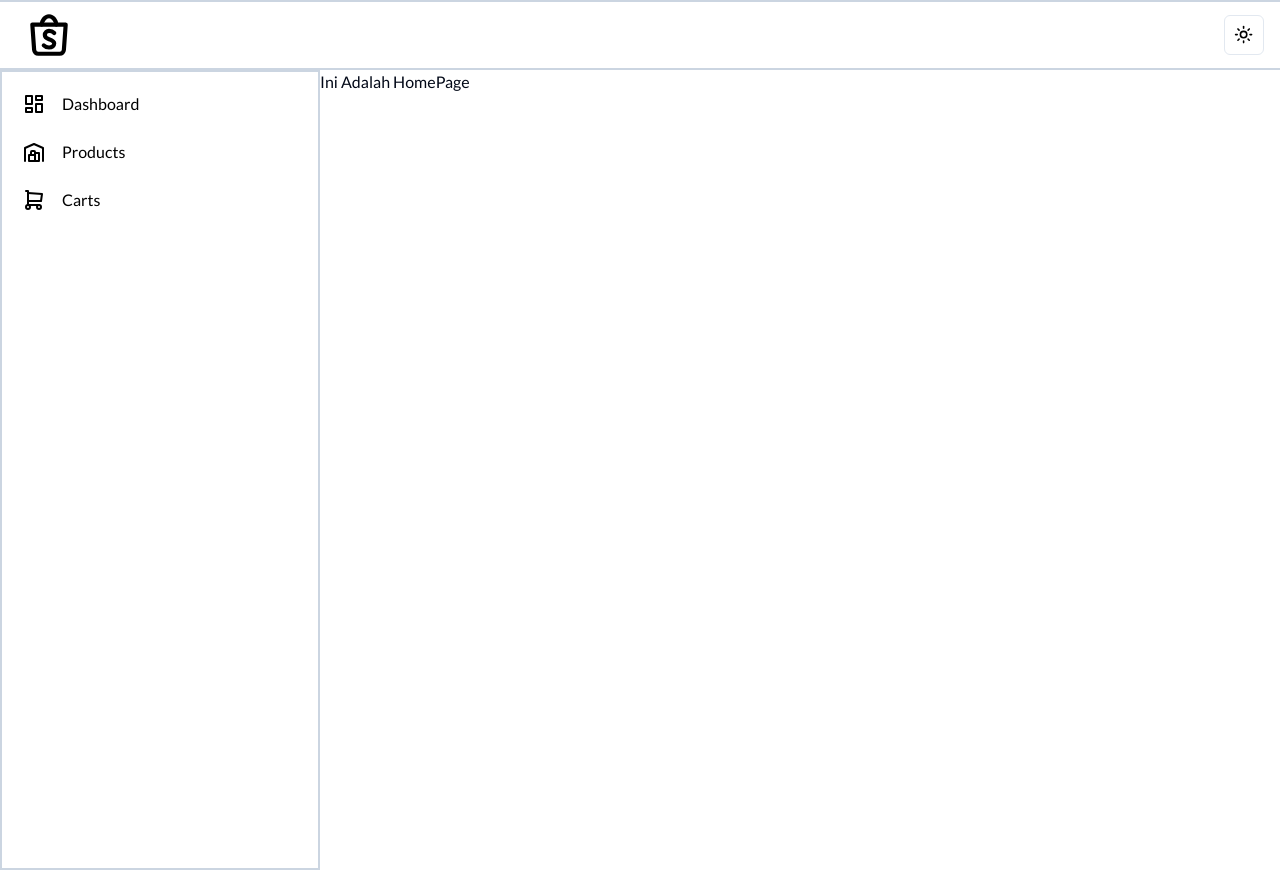
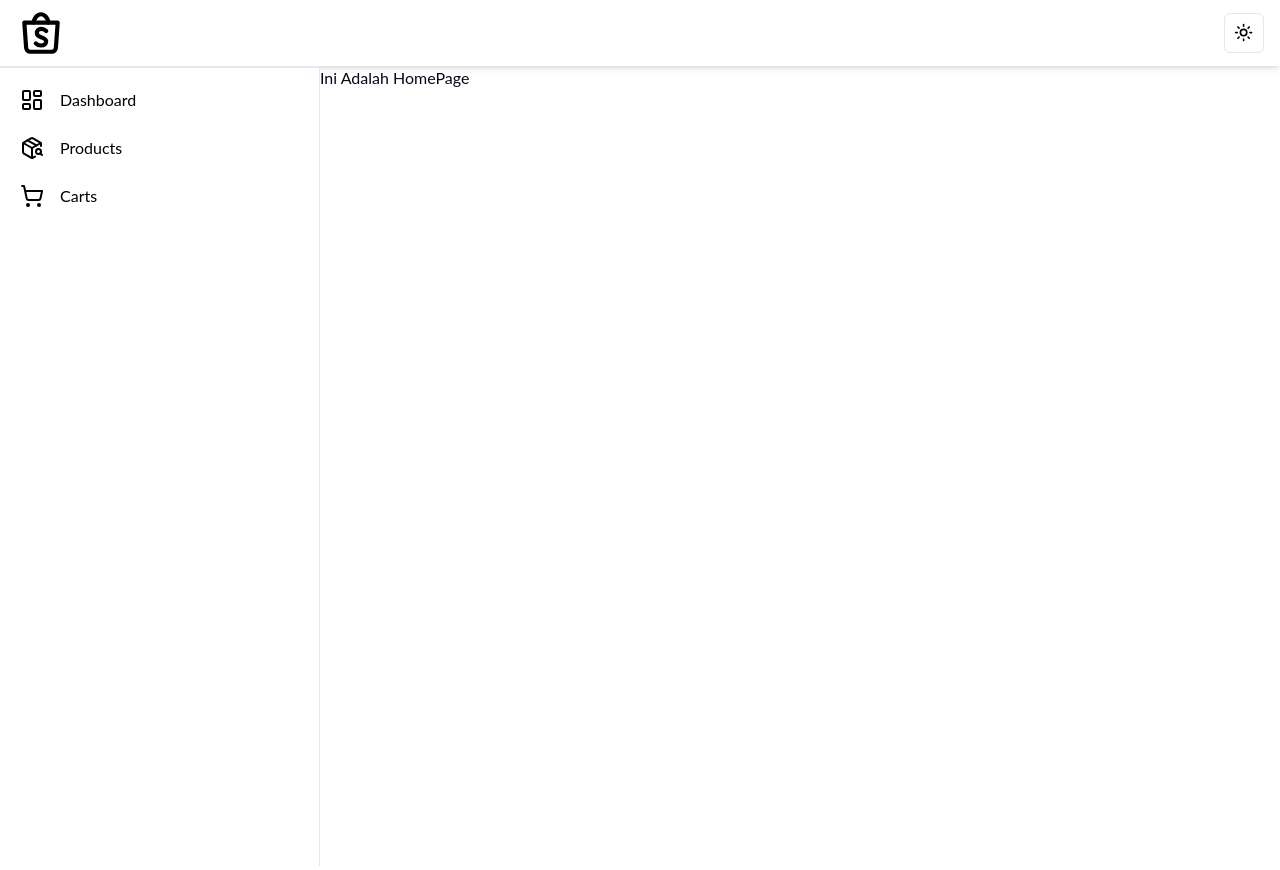
Before and after one commit to Faiznurfaza/E-Store-Manager, a Next.js app: page / in a window 1280 px wide. Built offline with nearby package versions, Linux system fonts and the light colour scheme.

Commit message:
style: Improves Styling and UI for navbar, sidebar, product list

```diff
--- a/package.json
+++ b/package.json
@@ -44,6 +44,7 @@
     "react-dom": "18.2.0",
     "react-hook-form": "^7.46.2",
     "react-query": "^3.39.3",
+    "sonner": "^1.0.3",
     "tailwind-merge": "^1.14.0",
     "tailwindcss": "3.3.3",
     "tailwindcss-animate": "^1.0.7",
--- a/src/app/layout.tsx
+++ b/src/app/layout.tsx
@@ -1,14 +1,17 @@
 import "../styles/globals.css";
 import type { Metadata } from "next";
-import { Inter } from "next/font/google";
+import { Merriweather_Sans } from "next/font/google";
 import { ThemeProvider } from "@/components/theme-provider";
-import Head from "@/components/head";
 import Header from "@/components/header";
 import Sidebar from "@/components/sidebar/sidebar";
 import Providers from "@/utils/provider";
-import StyledComponentsRegistry from '../lib/AntdRegistry';
+import StyledComponentsRegistry from "../lib/AntdRegistry";
+import { Toaster, toast } from "sonner";
 
-const inter = Inter({ subsets: ["latin"] });
+const merriweather = Merriweather_Sans({
+  subsets: ["latin"],
+  display: "swap",
+});
 
 export const metadata: Metadata = {
   title: "E-Store Manager",
@@ -22,14 +25,15 @@ export default function RootLayout({
 }) {
   return (
     <html lang="en" suppressHydrationWarning>
-      <Head />
-
-      <body className={inter.className}>
+      <body className={merriweather.className}>
         <ThemeProvider attribute="class" defaultTheme="system" enableSystem>
+          <Toaster />
           <Header />
           <main className="flex">
             <Sidebar />
-            <Providers><StyledComponentsRegistry>{children}</StyledComponentsRegistry></Providers>
+            <Providers>
+              <StyledComponentsRegistry>{children}</StyledComponentsRegistry>
+            </Providers>
           </main>
         </ThemeProvider>
       </body>
--- a/src/components/head.tsx
+++ /dev/null
@@ -1,19 +0,0 @@
-import Head from "next/head";
-
-export default function THead() {
-  return (
-    <Head>
-      <link rel="preconnect" href="https://fonts.googleapis.com" />
-      <link
-        rel="preconnect"
-        href="https://fonts.gstatic.com"
-        crossOrigin="anonymous"
-      />
-      {/* // eslint-disable-next-line @next/next/no-page-custom-font */}
-      <link
-        href="https://fonts.googleapis.com/css2?family=Lato&display=swap"
-        rel="stylesheet"
-      />
-    </Head>
-  );
-}
--- a/src/components/navbar/navbar.tsx
+++ b/src/components/navbar/navbar.tsx
@@ -10,24 +10,18 @@ export default function Navbar() {
 
   return (
     <nav
-      className={`flex ${
-        isDarkMode
-          ? "bg-gray-900 border-gray-600"
-          : "bg-white text-black border-slate-300"
-      } border-y-2 border-collapse`}
+      className={`flex justify-between items-center py-2 px-4 ${
+        isDarkMode ? "bg-gray-900 text-white" : "bg-white text-black"
+      } shadow-md`}
     >
-      <ul className="flex items-center justify-between w-full">
-        <li className="py-2 px-6">
-          <Link href="/" passHref legacyBehavior>
-            <a className="flex space-x-2">
-              <IconBrandShopee width={50} height={50} />
-            </a>
-          </Link>
-        </li>
-        <li className="py-2 px-4">
-          <ModeToggle />
-        </li>
-      </ul>
+      <Link href="/" passHref legacyBehavior>
+        <a className="flex items-center space-x-2">
+          <IconBrandShopee width={50} height={50} />
+        </a>
+      </Link>
+      <div className="flex items-center space-x-4">
+        <ModeToggle />
+      </div>
     </nav>
   );
 }
--- a/src/components/sidebar/sidebar.tsx
+++ b/src/components/sidebar/sidebar.tsx
@@ -1,69 +1,78 @@
 "use client";
 
-import * as React from "react";
+import React, { ReactNode, useState } from "react";
 import Link from "next/link";
-import {
-  IconShoppingCart,
-  IconBuildingWarehouse,
-  IconLayoutDashboard,
-} from "@tabler/icons-react";
+
+import { LayoutDashboard, PackageSearch, ShoppingCart } from 'lucide-react';
 import { useDarkMode } from "@/utils/useDarkMode";
 
 export default function Sidebar() {
   const { isDarkMode } = useDarkMode();
+  const [showSidebar, setShowSidebar] = useState(false);
+
+  // Function to toggle the sidebar
+  const toggleSidebar = () => {
+    setShowSidebar(!showSidebar);
+  };
 
   return (
     <aside
-      className={`flex ${
-        isDarkMode
-          ? "bg-gray-900 border-gray-600"
-          : "bg-white text-black border-slate-300 border-collapse"
-      } border-2 p-5 min-h-screen w-3/6 md:w-1/4`}
+      className={`border-r border-t-2 border-inherit ${
+        isDarkMode ? "text-white bg-gray-900" : "text-black bg-white"
+      } p-5 min-h-screen w-3/6 md:w-1/4 ${
+        showSidebar ? "lg:w-2/3 xl:w-2/3" : "" // Expand the width when active
+      }`}
     >
-      <ul>
-        <li className="mb-6">
-          <Link href="/" passHref legacyBehavior>
-            <a className="flex space-x-4">
-              <IconLayoutDashboard />
-              <span
-                className={`text-md ${
-                  isDarkMode ? "text-white" : "text-black"
-                }`}
-              >
-                Dashboard
-              </span>
-            </a>
-          </Link>
-        </li>
-        <li className="mb-6">
-          <Link href="/products" passHref legacyBehavior>
-            <a className="flex space-x-4">
-              <IconBuildingWarehouse />
-              <span
-                className={`text-md ${
-                  isDarkMode ? "text-white" : "text-black"
-                }`}
-              >
-                Products
-              </span>
-            </a>
-          </Link>
-        </li>
-        <li className="mb-6">
-          <Link href="/carts" passHref legacyBehavior>
-            <a className="flex space-x-4">
-              <IconShoppingCart />
-              <span
-                className={`text-md ${
-                  isDarkMode ? "text-white" : "text-black"
-                }`}
-              >
-                Carts
-              </span>
-            </a>
-          </Link>
-        </li>
+      <div className="mb-4 lg:hidden cursor-pointer" onClick={toggleSidebar}>
+        ☰
+      </div>
+      <ul className={`space-y-6 ${showSidebar ? "" : "hidden"} lg:block`}>
+        <SidebarItem
+          href="/"
+          icon={<LayoutDashboard />}
+          label="Dashboard"
+          isDarkMode={isDarkMode}
+        />
+        <SidebarItem
+          href="/products"
+          icon={<PackageSearch />}
+          label="Products"
+          isDarkMode={isDarkMode}
+        />
+        <SidebarItem
+          href="/carts"
+          icon={<ShoppingCart />}
+          label="Carts"
+          isDarkMode={isDarkMode}
+        />
       </ul>
     </aside>
   );
 }
+
+function SidebarItem({
+  href,
+  icon,
+  label,
+  isDarkMode,
+}: {
+  href: string;
+  icon: ReactNode;
+  label: string;
+  isDarkMode: boolean;
+}) {
+  return (
+    <li>
+      <Link href={href} passHref legacyBehavior>
+        <a className="flex items-center space-x-4">
+          {icon}
+          <span
+            className={`text-md ${isDarkMode ? "text-white" : "text-black"}`}
+          >
+            {label}
+          </span>
+        </a>
+      </Link>
+    </li>
+  );
+}
--- a/src/modules/products/components/product-filters.tsx
+++ b/src/modules/products/components/product-filters.tsx
@@ -1,9 +1,8 @@
 "use client";
 
 import React, { useState } from "react";
-import { useRouter } from "next/navigation";
 
-import { InputNumber, Select, Space } from "antd";
+import { Input, InputNumber, Select, Space } from "antd";
 
 import {
   Popover,
@@ -12,6 +11,7 @@ import {
 } from "@/components/ui/popover";
 
 import { Button } from "@/components/ui/button";
+import { ListFilter, Search } from "lucide-react";
 
 import useProductFilters from "../hooks/use-products-filters";
 
@@ -32,7 +32,6 @@ export default function ProductFilters({
   minPrice,
   maxPrice,
 }: ProductFiltersProps) {
-  const router = useRouter();
   const { filteredBrands, filteredCategories, setFilters } =
     useProductFilters();
 
@@ -40,6 +39,8 @@ export default function ProductFilters({
   const [selectedCategories, setSelectedCategories] = useState<string[]>([]);
   const [selectedMinPrice, setSelectedMinPrice] = useState<number>(0);
   const [selectedMaxPrice, setSelectedMaxPrice] = useState<number>(0);
+
+  const [selectKey, setSelectKey] = useState<number>(0); // state to re-render the component
 
   const handleSubmit = () => {
     setFilters({
@@ -76,14 +77,26 @@ export default function ProductFilters({
     setSelectedCategories([]);
     setSelectedMaxPrice(0);
     setSelectedMinPrice(0);
+    setSelectKey((prevKey) => prevKey + 1);
   };
 
   return (
     <main>
+      <div className="flex items-center justify-between">
+        <div className="flex items-center w-1/5">
+          <Search className="mr-2"/>
+          <Input allowClear placeholder="Search a product..." />
+        </div>
         <Popover>
           <PopoverTrigger asChild>
-          <Button variant="outline" className="rounded-md p-3">
-            Filter
+            <Button
+              variant="outline"
+              className="text-white tracking-wider rounded-md px-6 mb-2 bg-blue-500"
+            >
+              <span className="mr-2">
+                <ListFilter />
+              </span>
+              Filters
             </Button>
           </PopoverTrigger>
 
@@ -97,6 +110,7 @@ export default function ProductFilters({
                 direction="vertical"
                 size="middle"
                 style={{ display: "flex" }}
+                key={selectKey} // key to re-render the components
               >
                 <Select
                   allowClear
@@ -167,11 +181,19 @@ export default function ProductFilters({
                     }
                   />
                 </Space.Compact>
-              <div className="flex">
-                <Button variant="outline" onClick={handleSubmit}>
+                <div className="flex justify-between">
+                  <Button
+                    variant="outline"
+                    className="text-white bg-blue-500"
+                    onClick={handleSubmit}
+                  >
                     Apply Filters
                   </Button>
-                <Button variant="outline" onClick={handleReset}>
+                  <Button
+                    variant="outline"
+                    className="text-white bg-gray-900"
+                    onClick={handleReset}
+                  >
                     Reset
                   </Button>
                 </div>
@@ -179,6 +201,7 @@ export default function ProductFilters({
             </div>
           </PopoverContent>
         </Popover>
+      </div>
     </main>
   );
 }
```
Also changed, not shown: 1 other file (tests, documents, lock files or other folders). Lines whose indentation alone changed are shown as unchanged.
